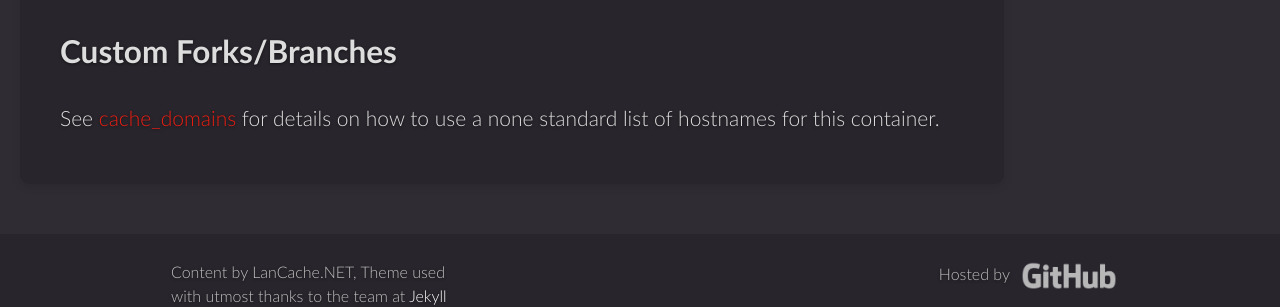
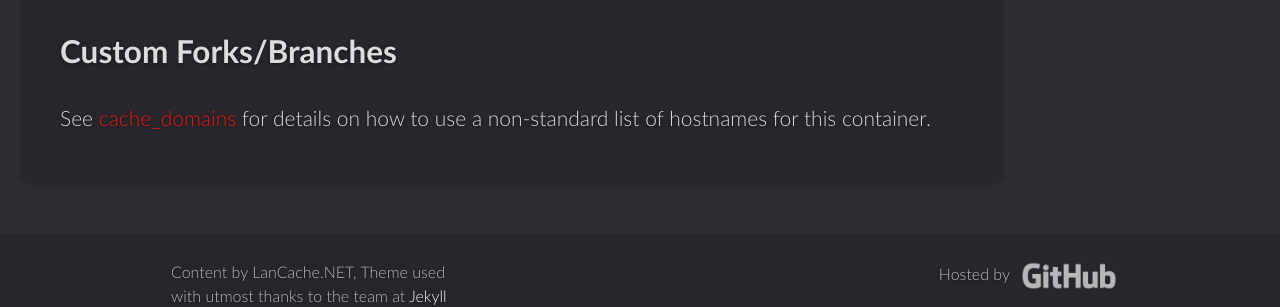
Before and after one commit to lancachenet/lancachenet.github.io, a Jekyll site: the page built from _docs/containers/dns/index.md, in a window 1280 px wide and 900 px high, scrolled down 2169 px. Shown: the part 449-756 px from the top of the window. Built offline with Jekyll 4.4.1, drawn with Linux system fonts in a browser that asks for light colours; comment, search, counter and statistics services are not loaded.

Commit message:
Update index.md

```diff
--- a/_docs/containers/dns/index.md
+++ b/_docs/containers/dns/index.md
@@ -75,4 +75,4 @@
 
 ## Custom Forks/Branches
 
-See [cache_domains](docs/containers/monolithic/cache_domains.md) for details on how to use a none standard list of hostnames for this container.
+See [cache_domains](/docs/containers/monolithic/cache_domains/) for details on how to use a non-standard list of hostnames for this container.
```
